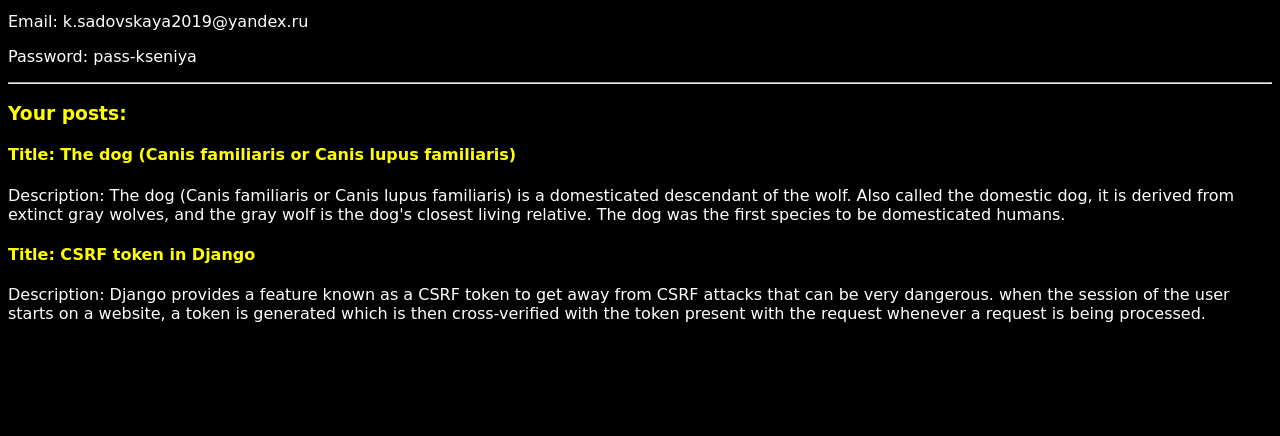
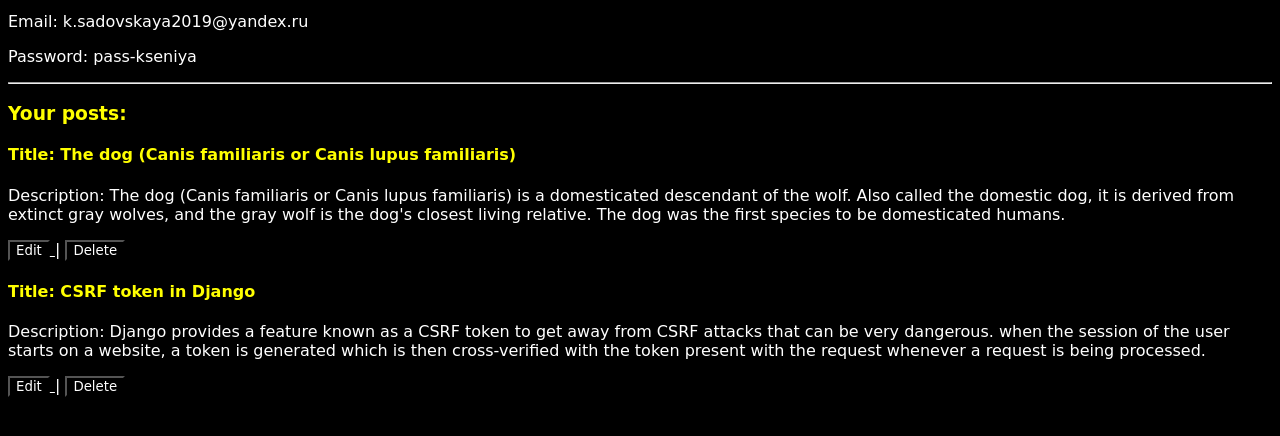
Before and after one commit to Vi-Sad/project-users, a Django app: a page that uses USERS/templates/info_user.html in a window 1280 px wide. Shown: the part 345-781 px from the top of the page. Run offline with Django 4.2, Linux system fonts and the light colour scheme; data comes from the database, SQL or seed files in the repository; both versions use the stored data as it was after the commit.

Commit message:
It is now possible to edit the post. Update (USERS/templates/info_user.html and page_user.html) and (USERS/user/urls.py and views.py)

```diff
--- a/USERS/templates/info_user.html
+++ b/USERS/templates/info_user.html
@@ -15,6 +15,13 @@
 {% if i.name == name %}
 <h4>Title: {{ i.title }}</h4>
 <p>Description: {{ i.description }}</p>
+<a href="{% url 'edit_post' i.id %}">
+    <button>Edit</button>
+</a>
+<span>|</span>
+<a href="">
+    <button>Delete</button>
+</a>
 {% endif %}
 {% endfor %}
 {% endblock posts %}
--- a/USERS/templates/page_user.html
+++ b/USERS/templates/page_user.html
@@ -11,7 +11,7 @@
 <hr>
 <h1>Hello, {{ name }}!</h1>
 <p>Add post...</p>
-<form action="http://127.0.0.1:8000/login/user/{{ name }}/posts/">
+<form action="{% url 'add_post' %}">
     <label>Title</label>
     <input type="text" name="title">
     <br><br>
--- a/USERS/user/urls.py
+++ b/USERS/user/urls.py
@@ -9,5 +9,7 @@ urlpatterns = [
     path('login/', user.login, name='login'),
     path('login/check/', user.login_check, name='login_check'),
     path('login/user/<slug:name>/', user.info_user, name='user_page'),
-    path('login/user/<slug:name>/posts/', user.add_post, name='add_post'),
+    path('login/post/add/', user.add_post, name='add_post'),
+    path('login/post/edit/<int:post_id>/', user.edit_post, name='edit_post'),
+    path('login/post/edit/<int:post_id>/check/', user.edit_post_check, name='edit_post_check'),
 ]
--- a/USERS/user/views.py
+++ b/USERS/user/views.py
@@ -82,6 +82,25 @@ def add_post(request, name):
                                     '<h1>Error 404. Page not found</h1>')
 
 
+def edit_post(request, post_id):
+    global active_user
+    for i in posts.all():
+        if i.id == post_id:
+            active_user = i.name
+    return render(request, 'edit_post.html', context={'posts': posts.all(), 'post_id': post_id, 'name': active_user})
+
+
+def edit_post_check(request, post_id):
+    title = request.POST.get('title')
+    description = request.POST.get('description')
+    if title == '' or description == '':
+        message = 'Error. Empty fields are not allowed'
+    else:
+        Post.objects.filter(id=post_id).update(title=title, description=description)
+        message = 'Success! Restart the page for the changes to take effect'
+    return render(request, 'edit_post_check.html', context={'name': active_user, 'message': message})
+
+
 def info_user(request, name):
     if any(x.name == name for x in display_users):
         return render(request, 'info_user.html',
```
Also changed, not shown: USERS/db.sqlite3.
